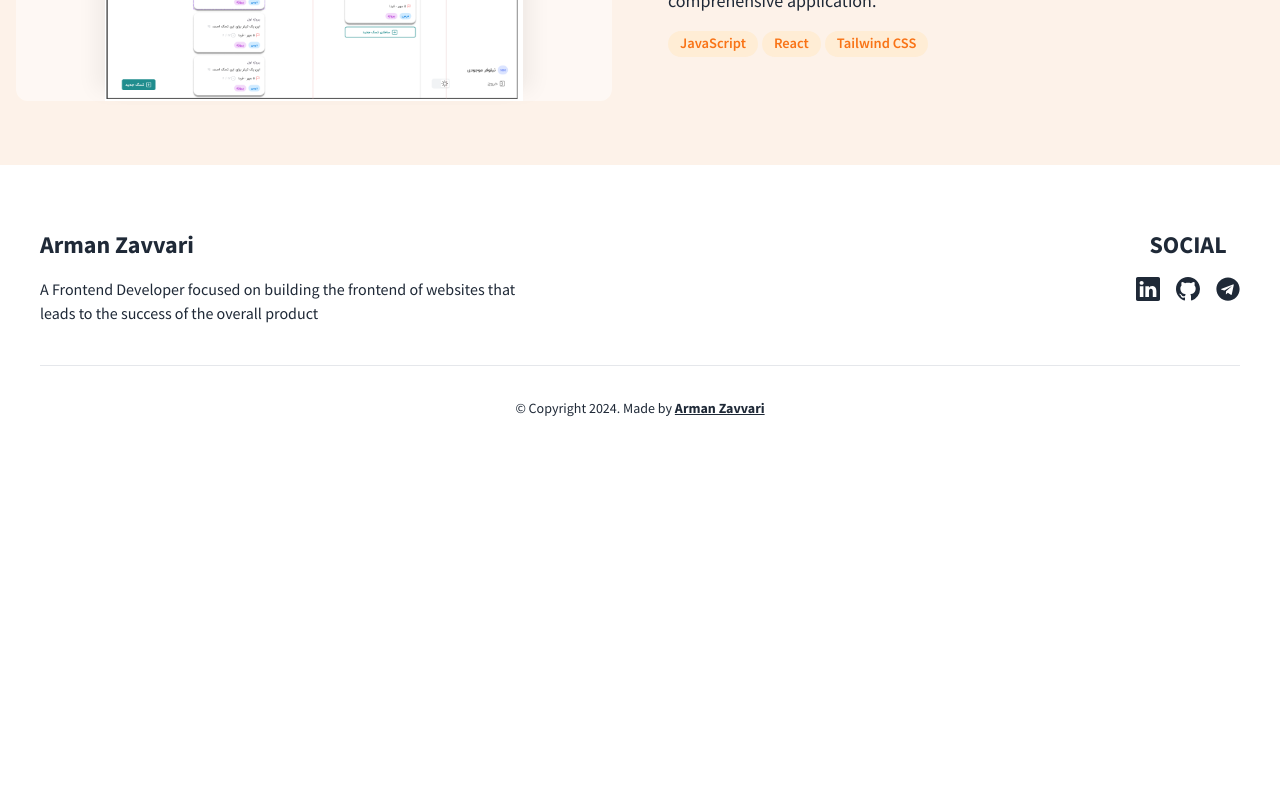
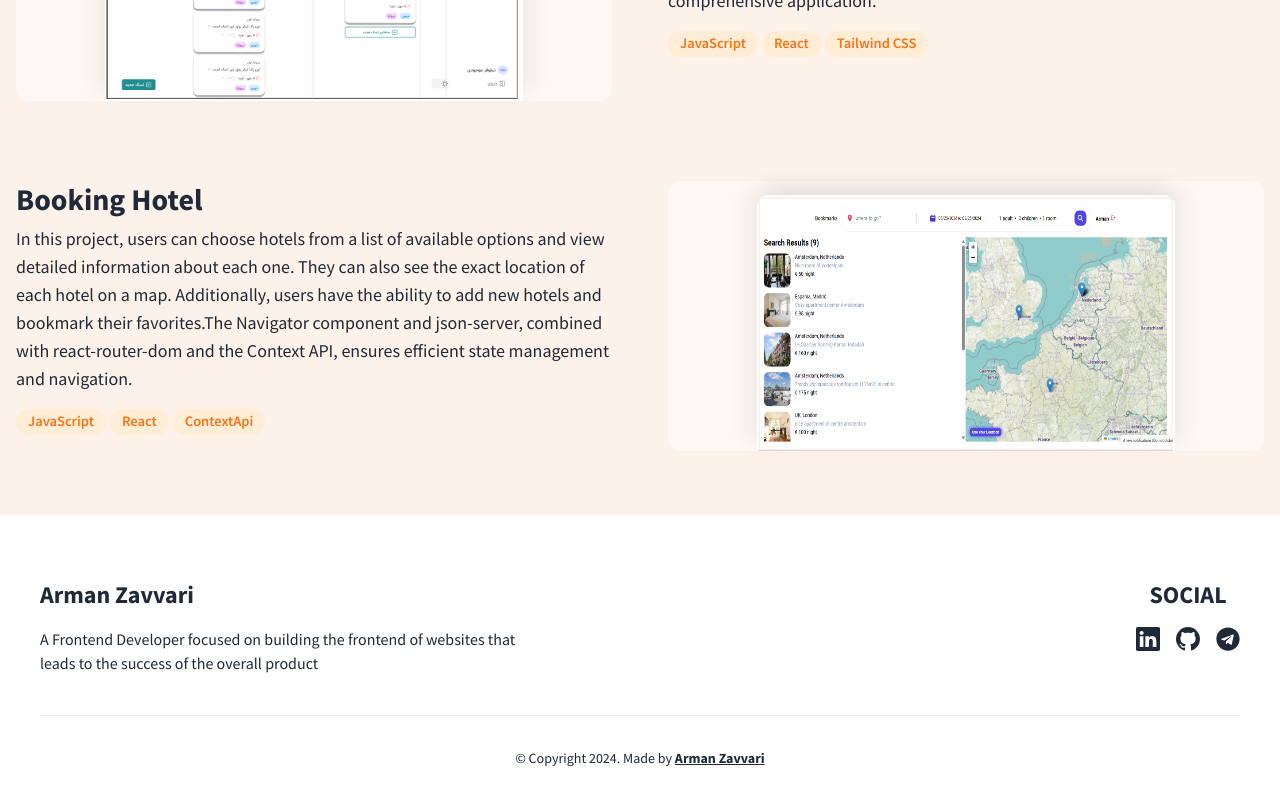
Before and after one commit to ArmanZavvari/My-Portfolio, a React (Create React App) app: page / in a window 1280 px wide. Shown: the part 2419-3219 px from the top of the page. Before the commit the page ends 2869 px from the top, so only its background shows below. Built offline with nearby package versions, Linux system fonts and the light colour scheme.

Commit message:
Add Project

```diff
--- a/src/components/HomePage/Projects/Projects.js
+++ b/src/components/HomePage/Projects/Projects.js
@@ -1,4 +1,5 @@
 import QueraTaskImg from '../../../assets/QueraTask.webp';
+import BokkingHotelImg from '../../../assets/Booking-Hotel.webp';
 
 const Projects = () => {
   return (
@@ -44,6 +45,39 @@ const Projects = () => {
             </div>
           </div>
         </div>
+        {/* PROJECT 1 */}
+        <div className="grid grid-cols-1 gap-y-8 md:grid-cols-2 md:gap-y-0 md:gap-x-14">
+          <div className="flex flex-col">
+            <h3 className="mb-2">Booking Hotel</h3>
+            <p className="mb-4 text-gray-800 md:text-lg">
+              In this project, users can choose hotels from a list of available
+              options and view detailed information about each one. They can
+              also see the exact location of each hotel on a map. Additionally,
+              users have the ability to add new hotels and bookmark their
+              favorites.The Navigator component and json-server, combined with
+              react-router-dom and the Context API, ensures efficient state
+              management and navigation.
+            </p>
+            <div className="grid grid-cols-2 gap-1 mb-4 text-[14.5px] font-semibold xs:flex">
+              <span className="flex items-center justify-center px-3 py-0.5 text-orange-500 bg-orange-100 rounded-full">
+                JavaScript
+              </span>
+              <span className="flex items-center justify-center px-3 py-0.5 text-orange-500 bg-orange-100 rounded-full">
+                React
+              </span>
+              <span className="flex items-center justify-center px-3 py-0.5 text-orange-500 bg-orange-100 rounded-full">
+                ContextApi
+              </span>
+            </div>
+          </div>
+          <div className="flex items-end justify-center bg-white/50 rounded-xl">
+            <img
+              src={BokkingHotelImg}
+              alt="Laon E-Commerce"
+              className="w-[90%] h-[95%] rounded-t-xl shadow-top-left-right xs:w-[70%]"
+            />
+          </div>
+        </div>
       </div>
     </section>
   );
```
Also changed, not shown: src/assets/Booking-Hotel.webp (added).
